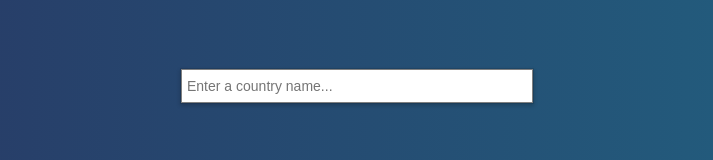
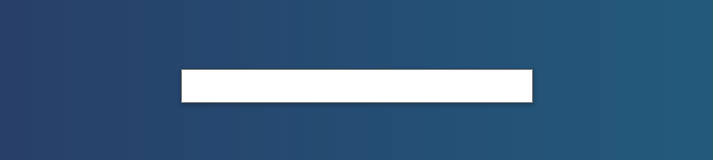
Before and after one commit to karinfdez/debounce_autocomplete_input, a React (Create React App) app: page / in a window 1280 px wide. Shown: the part 181-341 px from the top of the page, without its empty margins (283-996 px from the left). Built offline with nearby package versions, Linux system fonts and the light colour scheme.

Commit message:
Update prop to pass label[accessibility]

```diff
--- a/src/App.js
+++ b/src/App.js
@@ -1,6 +1,6 @@
-import React from 'react';
-import './App.css';
-import AutoCompleteTextBox from './AutoCompleteTextBox';
+import React from "react";
+import "./App.css";
+import AutoCompleteTextBox from "./AutoCompleteTextBox";
 
 function App() {
   return (
@@ -10,7 +10,7 @@ function App() {
         debounceTime={250}
         numberTypeChars={2}
         amountToHideList={1}
-        placeholderMessage={'Enter a country name...'}
+        label="Country name"
       />
     </div>
   );
```
